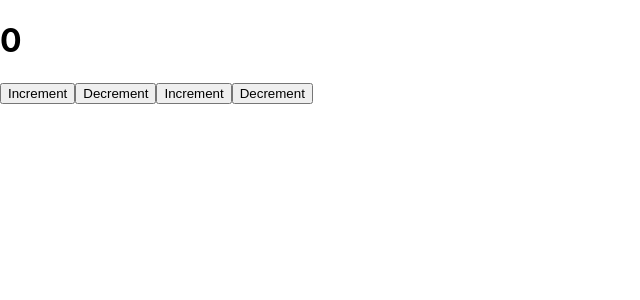
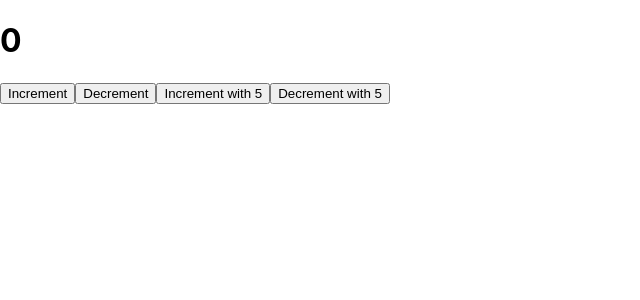
Before and after one commit to SannatKumar/reactcontextprovider, a React (Create React App) app: page / in a window 1280 px wide. Shown: the top 300 px of the page, without its empty margins (0-640 px from the left). Built offline with nearby package versions, Linux system fonts and the light colour scheme.

Commit message:
Button and function called from action to 5 inc/decrement

```diff
--- a/src/App.js
+++ b/src/App.js
@@ -2,8 +2,9 @@ import { createContext, useState } from 'react';
 import { useDispatch, useSelector } from 'react-redux';
 
 import './App.css';
+//Dont pass the object as actions not recommended
 //import Header from './components/Header' <Header />
-import { increment, decrement } from './redux/actions';
+import { increment, decrement, incrementWithPayload, decrementWithPayload } from './redux/actions';
 
 const themes = {
   light: 'white',
@@ -32,8 +33,9 @@ function App() {
       <button onClick = {() => dispatch(increment())}>Increment</button>
       <button onClick = {() => dispatch(decrement())}>Decrement</button>
 
-      <button onClick = {() => dispatch({type: 'INCREMENT'})}>Increment</button>
-      <button onClick = {() => dispatch({type: 'DECREMENT'})}>Decrement</button>
+
+      <button onClick = {() => dispatch(incrementWithPayload(5))}>Increment with 5</button>
+      <button onClick = {() => dispatch(decrementWithPayload(5))}>Decrement with 5</button>
     </ThemeContext.Provider>
   );
 }
```
